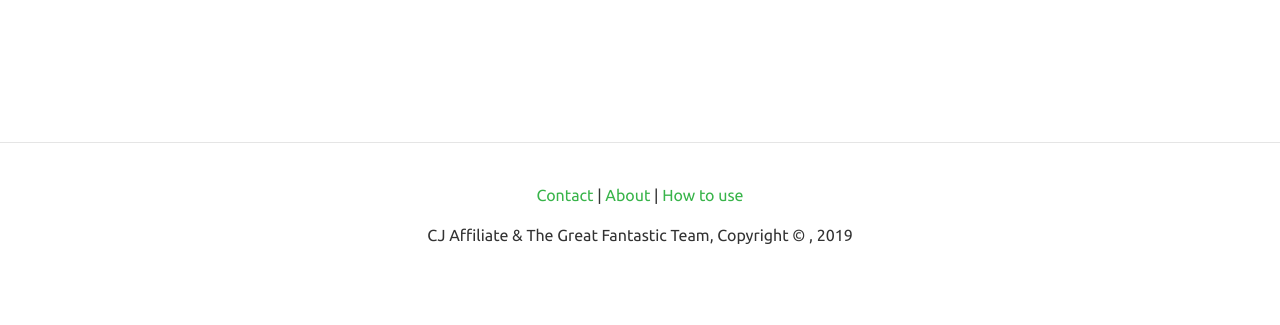
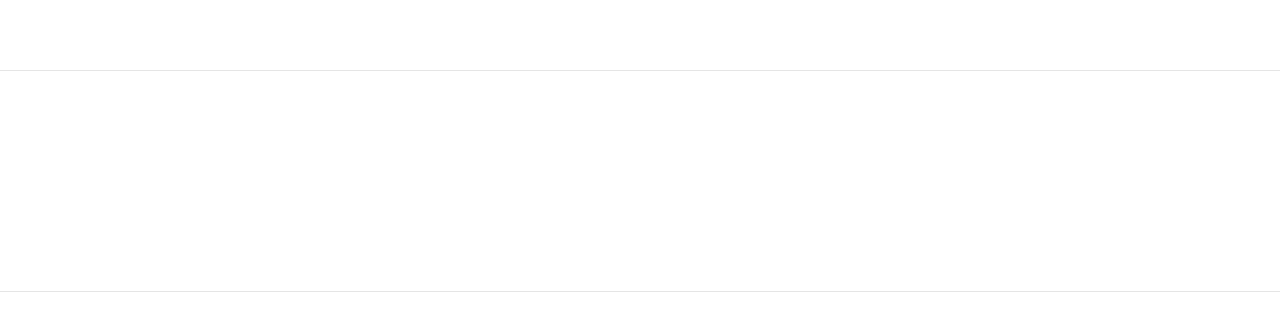
Before and after one commit to minliaoli/CJ-Affiliate-Project, a React (Create React App) app: page /contact in a window 1280 px wide. Shown: the part 689-1014 px from the top of the page. Before the commit the page ends 952 px from the top, so only its background shows below. Built offline with nearby package versions, Linux system fonts and the light colour scheme.

Commit message:
Add trending graph

```diff
--- a/src/components/BlogText.js
+++ b/src/components/BlogText.js
@@ -37,6 +37,9 @@ export class BlogText extends Component {
     render() {
         return (
             <div>
+                <br></br>
+                <br></br>
+                <br></br>
                 <h3 className="text-center">Enter Blog Text</h3>
                 <form onSubmit={this.handleSubmit} className="text-center">
                     <div className="form-group">
--- a/src/components/BlogTypes.js
+++ b/src/components/BlogTypes.js
@@ -94,6 +94,8 @@ export class BlogTypes extends Component {
   render() {
     return (
       <div className="container">
+        <br></br>
+        <br></br>
         <h2 className="text-center">Select keywords: </h2>
         <div className="row mt-5">
           <div className="col-sm-12">
--- a/src/components/BlogUrl.js
+++ b/src/components/BlogUrl.js
@@ -27,6 +27,9 @@ export class BlogUrl extends Component {
     render() {
         return (
             <div>
+                <br></br>
+                <br></br>
+                <br></br>
                 <h3 className="text-center">Enter Blog URL</h3>
                 <form onSubmit={this.handleSubmit} className="text-center form-control-lg">
                     <div className="form-group">
--- a/src/components/Footer.js
+++ b/src/components/Footer.js
@@ -1,4 +1,5 @@
 import React, { Component } from 'react'
+import MyChart from "./MyChart"
 
 export class Footer extends Component {
     render() {
@@ -11,6 +12,10 @@ export class Footer extends Component {
             <br></br>
             <br></br>
             <br></br>
+            <hr/>
+            <div className="text-center w-50 p-3 mx-auto">
+                <MyChart/>
+            </div>
             <hr/>
             <br></br>
                 <div>
--- a/src/components/Header.js
+++ b/src/components/Header.js
@@ -21,9 +21,6 @@ export class Header extends Component {
                             <a className="dropdown-item" href="../entertype">Select from keywords</a>
                     </div>
                 </nav>
-                <br></br>
-                <br></br>
-                <br></br>
             </div>
 
         )
--- a/src/components/MyChart.js
+++ b/src/components/MyChart.js
@@ -10,7 +10,7 @@ export class MyChart extends Component {
                 labels: ['Sports','Technology','Politics','Cooking','Pets'],
                 datasets: [{
                     // label: 'trending rate',
-                    data: [12, 19, 3, 5, 7],
+                    data: [12, 19, 13, 9, 11],
                     backgroundColor: [
                         'rgba(255, 99, 132, 0.2)',
                         'rgba(54, 162, 235, 0.2)',
@@ -33,7 +33,8 @@ export class MyChart extends Component {
             options: {
                 title: {
                     display: true,
-                    text: 'Trending Rate'
+                    text: 'Trending Rate',
+                    fontSize: '25'
                 },
                 legend: {
                     display: false,
```
